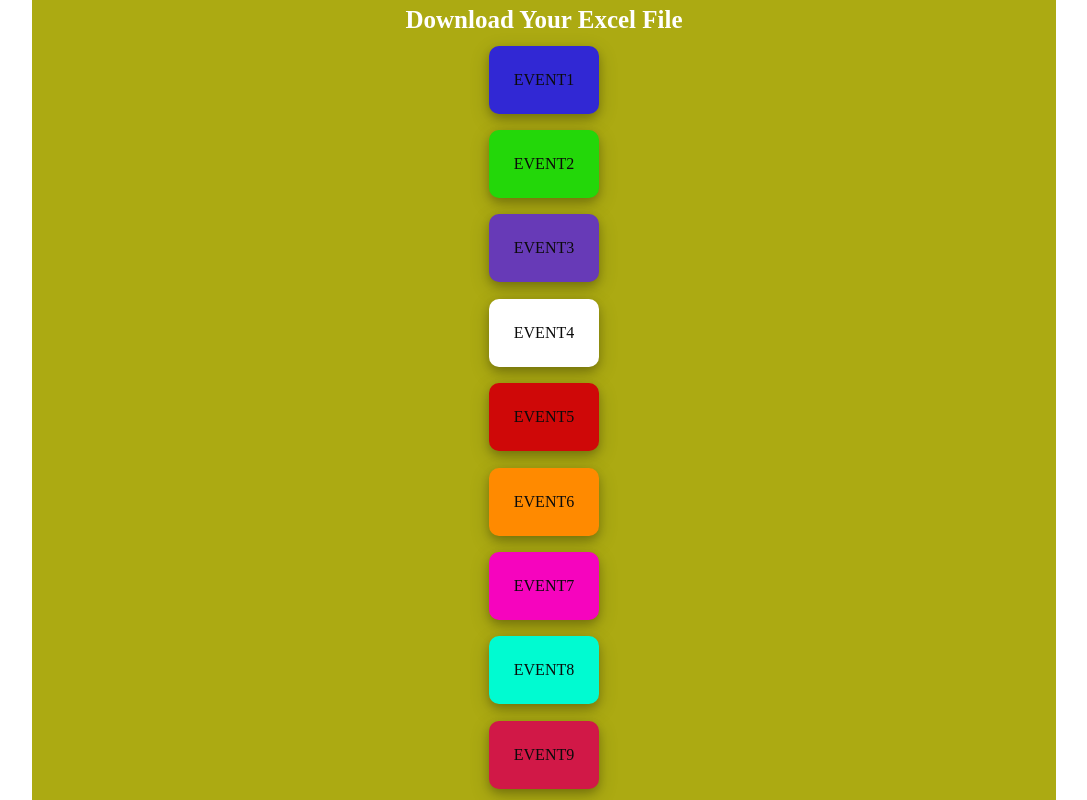
After one commit to sabarinathan1611/IEEE-Backend, a Flask app: page /downloadXL in a window 1280 px wide. The commit adds this page. Shown: the whole page, without its empty margins (96-1183 px from the left). Run offline with Flask 2, Linux system fonts and the light colour scheme; a user stored in the database is signed in.

Commit message:
Excel file download

```diff
--- /dev/null
+++ b/website/static/css/download.css
@@ -0,0 +1,106 @@
+*{
+    margin: 0px;
+    box-sizing: border-box;
+    text-decoration-line: none;
+}
+
+
+body{
+    width: 100%;
+    height: 100vh;
+}
+.container {
+    display: flex;
+    justify-content: center;
+    align-items: center;
+    width: 100%;
+    height: 100vh;
+}
+.box {
+    background-color: #acaa12;
+    width: 80%;
+    height: 100vh;
+    display: flex;
+    align-content: center;
+    flex-direction: column;
+    align-items: center;
+    /* flex-wrap: wrap; */
+    justify-content: space-evenly;
+    overflow: scroll;
+}
+.box::-webkit-scrollbar {
+    display: none;
+  }
+
+h6 {
+    font-size: 25px;
+    color: #fff;
+}
+a {
+    color: #0b0b0b;
+}
+
+.even1 {
+    padding: 25px;
+    margin: 5px;
+    background-color: #3128d4;
+    box-shadow: 0 4px 8px 0 rgba(0, 0, 0, 0.2), 0 6px 20px 0 rgba(0, 0, 0, 0.19);
+    border-radius: 10px;
+}
+
+.even2 {
+    padding: 25px;
+    box-shadow: 0 4px 8px 0 rgba(0, 0, 0, 0.2), 0 6px 20px 0 rgba(0, 0, 0, 0.19);
+    margin: 5px;
+    background-color: #23d709;
+    border-radius: 10px;
+}
+.even3 {
+    padding: 25px;
+    box-shadow: 0 4px 8px 0 rgba(0, 0, 0, 0.2), 0 6px 20px 0 rgba(0, 0, 0, 0.19);
+    margin: 5px;
+    background-color: #673AB7;
+    border-radius: 10px;
+}
+.even4 {
+    padding: 25px;
+    box-shadow: 0 4px 8px 0 rgba(0, 0, 0, 0.2), 0 6px 20px 0 rgba(0, 0, 0, 0.19);
+    margin: 5px;
+    background-color: #fff;
+    border-radius: 10px;
+}
+.even5 {
+    padding: 25px;
+    box-shadow: 0 4px 8px 0 rgba(0, 0, 0, 0.2), 0 6px 20px 0 rgba(0, 0, 0, 0.19);
+    margin: 5px;
+    background-color: #cf0808;
+    border-radius: 10px;
+}
+.even6 {
+    padding: 25px;
+    box-shadow: 0 4px 8px 0 rgba(0, 0, 0, 0.2), 0 6px 20px 0 rgba(0, 0, 0, 0.19);
+    margin: 5px;
+    background-color: #ff8a00;
+    border-radius: 10px;
+}
+.even7 {
+    padding: 25px;
+    box-shadow: 0 4px 8px 0 rgba(0, 0, 0, 0.2), 0 6px 20px 0 rgba(0, 0, 0, 0.19);
+    margin: 5px;
+    background-color: #f604be;
+    border-radius: 10px;
+}
+.even8 {
+    padding: 25px;
+    box-shadow: 0 4px 8px 0 rgba(0, 0, 0, 0.2), 0 6px 20px 0 rgba(0, 0, 0, 0.19);
+    margin: 5px;
+    background-color: #00fbd1;
+    border-radius: 10px;
+}
+.even9 {
+    padding: 25px;
+    box-shadow: 0 4px 8px 0 rgba(0, 0, 0, 0.2), 0 6px 20px 0 rgba(0, 0, 0, 0.19);
+    margin: 5px;
+    background-color: #d11847;
+    border-radius: 10px;
+}
--- /dev/null
+++ b/website/templates/Xldownload.html
@@ -0,0 +1,27 @@
+<!DOCTYPE html>
+<html lang="en">
+<head>
+    <meta charset="UTF-8">
+    <meta name="viewport" content="width=device-width, initial-scale=1.0">
+    <link rel="stylesheet" href="/static/css/download.css">
+    <title>Dowmload</title>
+</head>
+<body>
+    <div class="container">
+
+        <div class="box">
+            <h6>Download Your Excel File </h6>
+            <div class="even1"><a href="/static/XLfile/event1.xlsx" download>EVENT1</a></div>
+            <div class="even2"><a href="/static/XLfile/event2.xlsx" download>EVENT2</a></div>
+            <div class="even3"><a href="/static/XLfile/event3.xlsx" download>EVENT3</a></div>
+            <div class="even4"><a href="/static/XLfile/event4.xlsx" download>EVENT4</a></div>
+            <div class="even5"><a href="/static/XLfile/event5.xlsx" download>EVENT5</a></div>
+            <div class="even6"><a href="/static/XLfile/event6.xlsx" download>EVENT6</a></div>
+            <div class="even7"><a href="/static/XLfile/event7.xlsx" download>EVENT7</a></div>
+            <div class="even8"><a href="/static/XLfile/event8.xlsx" download>EVENT8</a></div>
+            <div class="even9"><a href="/static/XLfile/event9.xlsx" download>EVENT9</a></div>
+        </div>
+    </div>
+
+</body>
+</html>
--- a/website/templates/admin.html
+++ b/website/templates/admin.html
@@ -25,6 +25,7 @@
   <div class="bottom">
     <a class="logout" href="{{url_for('auth.logout')}}">Logout</a>
     <a class="verify" href="{{url_for('views.upload_photo')}}">Verify Page</a>
+    <a class="verify" href="{{url_for('views.createFile')}}">Download Excel</a>
     <select name="filter" id="filter">
       <option value="0">select event</option>
       <option value="all">all events</option>
--- a/website/views.py
+++ b/website/views.py
@@ -2,6 +2,7 @@ from flask import Blueprint, render_template, request, flash, jsonify, redirect,
 from flask_login import login_required, current_user
 from werkzeug.security import check_password_hash
 from .auth import send_mail
+from .createXL import createXL
 from .models import Event1, Event2, Event3, Event4, Event5, Event6, Event7, Event8, Event9, Delete_pass, Screeenshot
 from . import db
 from werkzeug.utils import secure_filename  # for secure file
@@ -155,3 +156,19 @@ def delet_photo():
 def upload_photo():
     photos = Screeenshot.query.order_by(Screeenshot.id)
     return render_template('verify.html', photos=photos)
+
+
+@views.route('/createXL',methods=['GET','POST'])
+@login_required
+def createFile():
+    createXL()
+    return redirect(url_for('views.downloadXL'))
+
+
+@views.route('/downloadXL',methods=['GET','POST'])
+@login_required
+def downloadXL():
+    APP_ROOT = os.path.dirname(os.path.abspath(__file__))
+    saveFolder = os.path.join(APP_ROOT, 'static/XLfile')
+
+    return render_template('Xldownload.html')
```
Also changed, not shown: website/auth.py (+7 -1 lines), website/createXL.py (added, +35 -0 lines), website/database.db, 11 other files.
